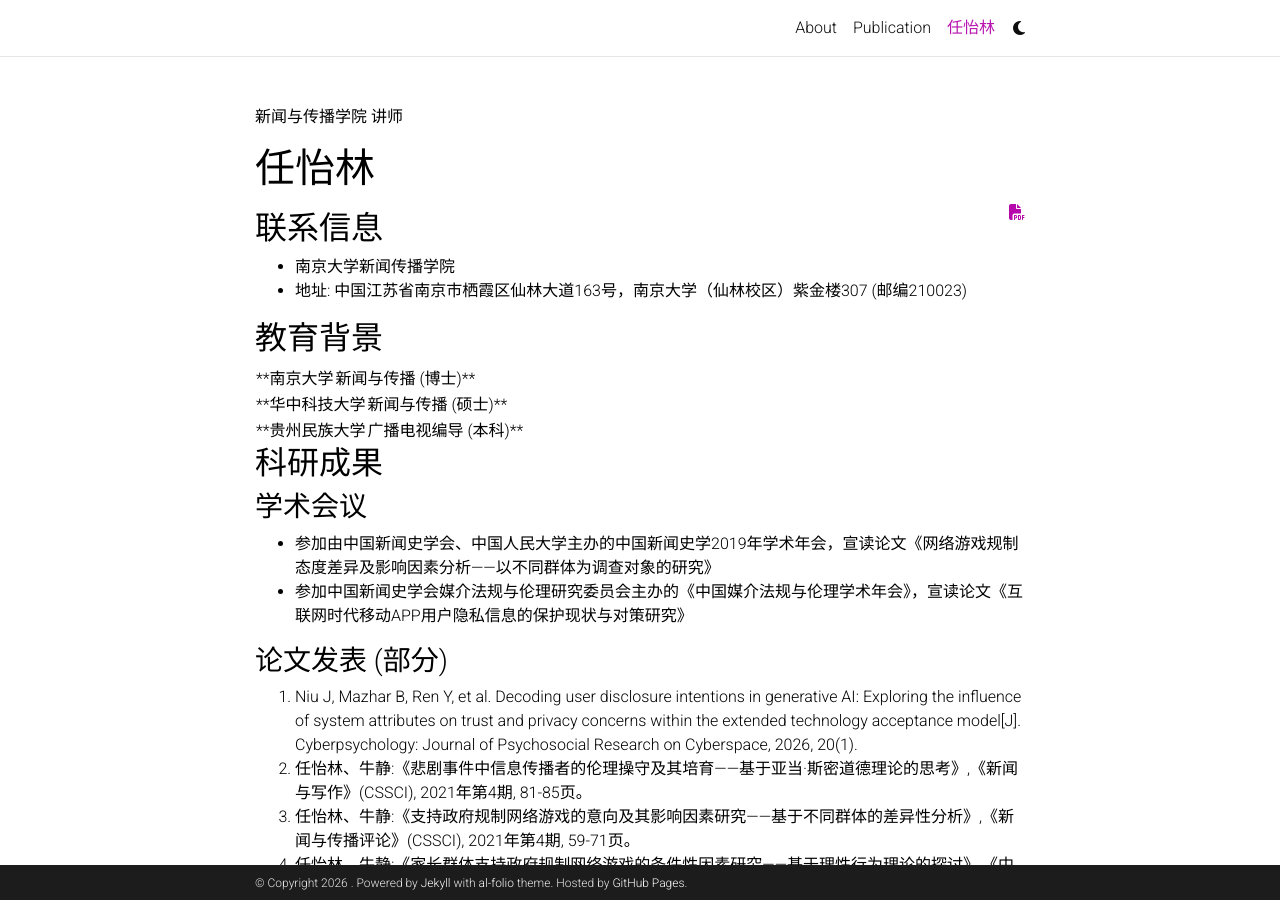
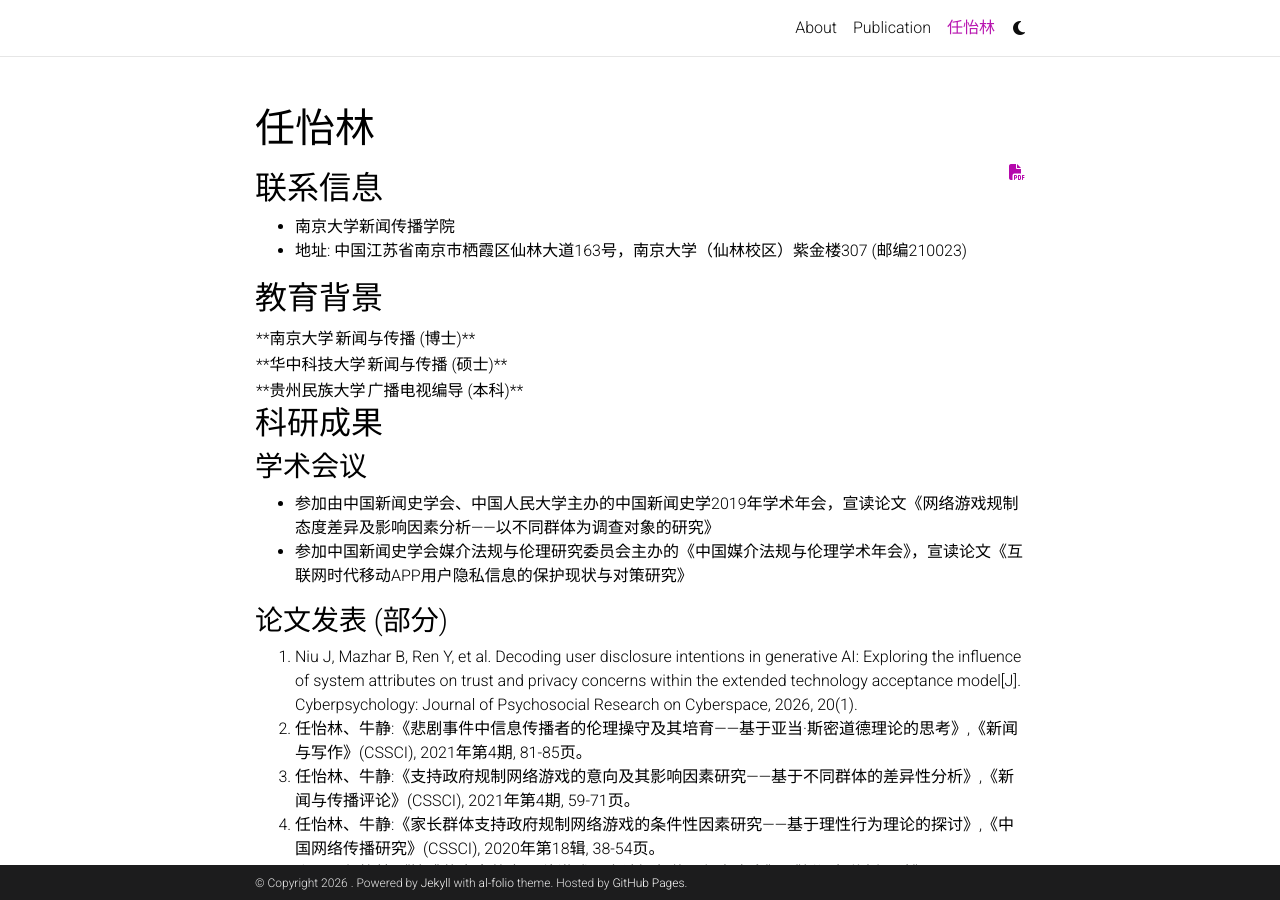
Before and after one commit to yilin86/yilin86.github.io, a Jekyll site: the page built from _pages/中文.md, in a window 1280 px wide and 900 px high. Built offline with Jekyll 4.4.1, drawn with Linux system fonts in a browser that asks for light colours; comment, search, counter and statistics services are not loaded; a style sheet for code colours, icons or effects is not loaded.

Commit message:
Update 中文.md

```diff
--- a/_pages/中文.md
+++ b/_pages/中文.md
@@ -2,11 +2,12 @@
 layout: about
 title: 任怡林
 permalink: /中文/
-subtitle: 新闻与传播学院 讲师
-news: false
-latest_posts: false
-selected_papers: false
-social: true
+subtitle:
+news: false  # includes a list of news items
+latest_posts: false  # includes a list of the newest posts
+selected_papers: false # includes a list of papers marked as "selected={true}"
+social: true  # includes social icons at the bottom of the page
+cv_pdf: example_pdf2024.pdf
 nav: true
 nav_order: 6
 ---
```
